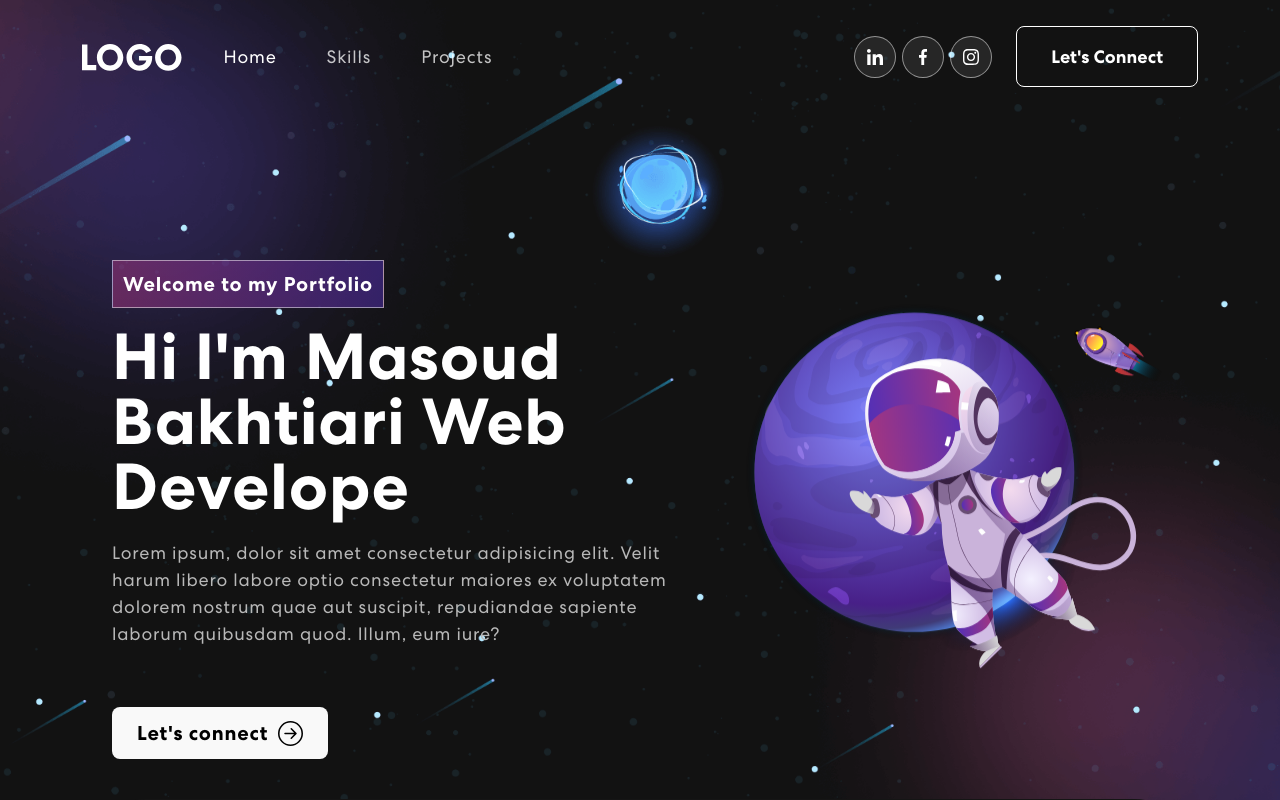
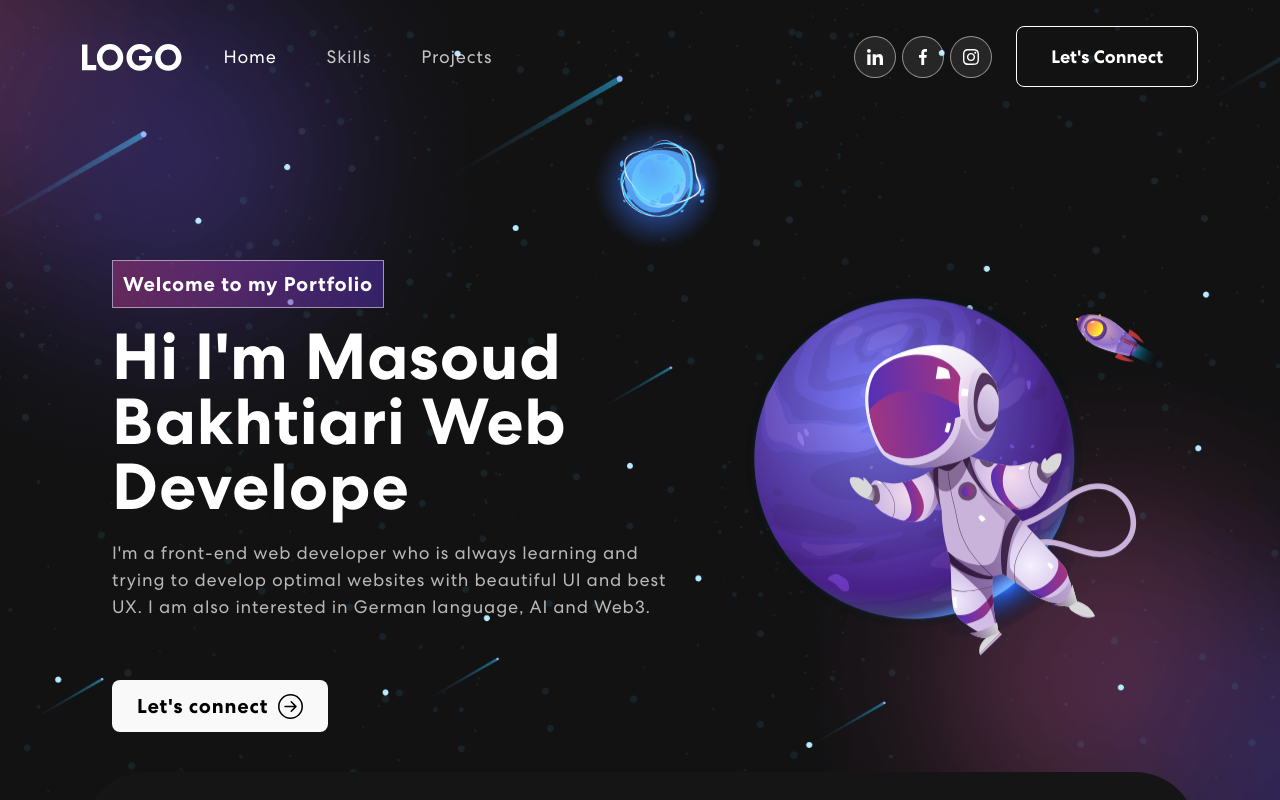
Before and after one commit to Masoudbkhti/portfolio, a React (Vite) app: page / in a window 1280 px wide. Shown: the top 800 px of the page. Built offline with nearby package versions, Linux system fonts and the light colour scheme.

Commit message:
change bio text in Banner Component

```diff
--- a/src/components/Banner.jsx
+++ b/src/components/Banner.jsx
@@ -64,10 +64,10 @@ const Banner = () => {
                     <span className="wrap">{text}</span>
                   </h1>
                   <p>
-                    Lorem ipsum, dolor sit amet consectetur adipisicing elit.
-                    Velit harum libero labore optio consectetur maiores ex
-                    voluptatem dolorem nostrum quae aut suscipit, repudiandae
-                    sapiente laborum quibusdam quod. Illum, eum iure?
+                    I'm a front-end web developer who is always learning and
+                    trying to develop optimal websites with beautiful UI and
+                    best UX. I am also interested in German language, AI and
+                    Web3.
                   </p>
                   <button onClick={() => console.log("connect")}>
                     Let's connect <ArrowRightCircle size={25} />
```
Also changed, not shown: server.js (+5 -6 lines).
